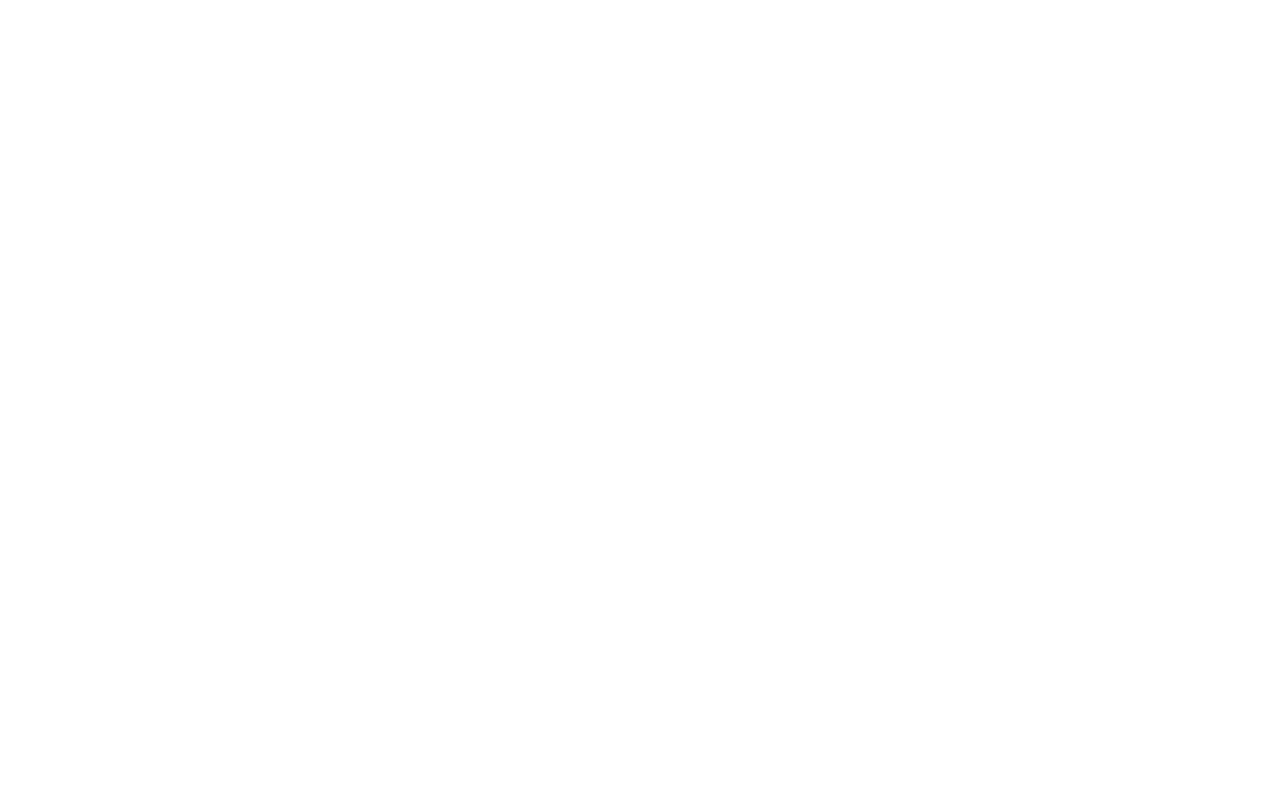
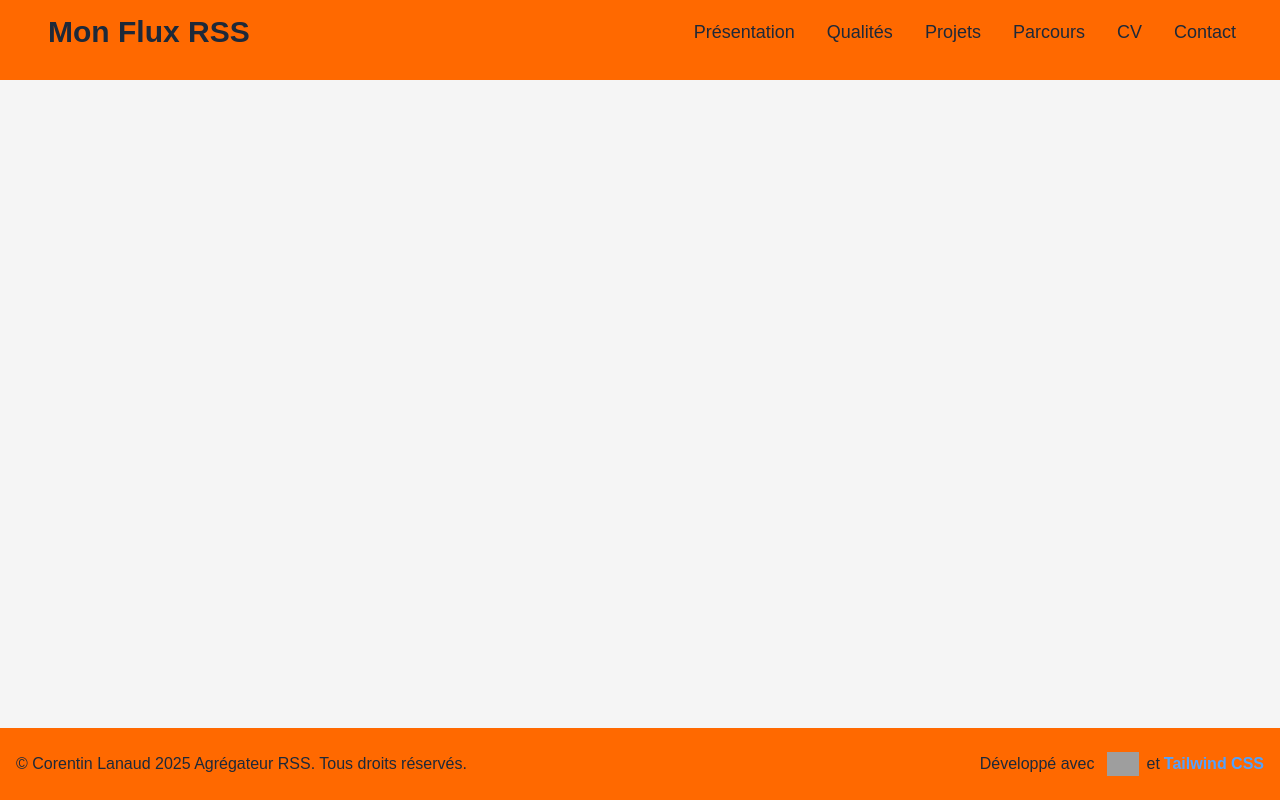
Before and after one commit to Corentin88/MonFluxRSS, a Next.js app in the folder frontend/: page / in a window 1280 px wide. Built offline with nearby package versions, Linux system fonts and the light colour scheme; grey boxes are pictures that could not be loaded.

Commit message:
header/footer (manque config Panel header)

```diff
--- a/frontend/src/app/globals.css
+++ b/frontend/src/app/globals.css
@@ -1,8 +1,8 @@
 @import "tailwindcss";
 
 :root {
-  --background: #ffffff;
-  --foreground: #171717;
+  --background: #F5F5F5;
+  --foreground: #1F2937;
 }
 
 @theme inline {
--- a/frontend/src/app/layout.js
+++ b/frontend/src/app/layout.js
@@ -1,18 +1,21 @@
 import "./globals.css";
 import Header from "../components/header";
-
+import Footer from "../components/footer";
 
 export const metadata = {
-  title: "Create Next App",
+  title: "Mon Flux RSS",
   description: "Generated by create next app",
 };
 
 export default function RootLayout({ children }) {
   return (
-    <html lang="en">
-      <body>
+    <html lang="fr">
+      <body className="min-h-screen flex flex-col">
         <Header />
-        {children}
+        <main className="flex-grow">
+          {children}
+        </main>
+        <Footer className="mt-auto" />
       </body>
     </html>
   );
--- /dev/null
+++ b/frontend/src/components/footer.js
@@ -0,0 +1,43 @@
+/**
+ * Composant Footer
+ * Affiche le pied de page du site avec le copyright et le crédit de développement
+ * @returns {JSX.Element} Le rendu du composant Footer
+ */
+import Image from 'next/image';
+
+export default function Footer({ className = '' }) {
+  return (
+    // Balise footer sémantique HTML5 avec classes dynamiques
+    <footer className={`w-full ${className}`}>
+      {/* Conteneur principal du footer avec fond gris foncé et texte blanc */}
+      <div className="bg-orange-500 py-6 text-gray-800 w-full">
+        {/* Conteneur avec largeur maximale et padding horizontal */}
+        <div className="container mx-auto px-4">
+          {/* Contenu du footer centré */}
+          <div className="flex flex-col items-center justify-between md:flex-row">
+            {/* Bloc de copyright */}
+            <div className="mb-4 md:mb-0">
+              &copy; Corentin Lanaud {new Date().getFullYear()} Agrégateur RSS. Tous droits réservés.
+            </div>
+
+            {/* Bloc du crédit de développement */}
+            <div className="flex items-center">
+              <span className="mr-2">Développé avec</span>
+              <div className="flex items-center">
+                <Image
+                  src="/next.svg"
+                  alt="Next.js"
+                  width={60}
+                  height={24}
+                  className="h-6 w-auto mx-1"
+                />
+                <span className="mx-1">et</span>
+                <span className="text-blue-400 font-semibold">Tailwind CSS</span>
+              </div>
+            </div>
+          </div>
+        </div>
+      </div>
+    </footer>
+  );
+}
--- a/frontend/src/components/header.js
+++ b/frontend/src/components/header.js
@@ -61,8 +61,8 @@
         as="nav"
         className={`fixed top-0 left-0 right-0 z-50 transition-all duration-1000 ease-in-out h-20  ${
           isScrolled
-            ? "bg-white shadow-md md:flex md:items-center"
-            : "bg-gray-800 md:bg-transparent "
+            ? "bg-gray-800 shadow-md md:flex md:items-center"
+            : "bg-orange-500 md:bg-orange-500 "
         }`}
       >
         {({ open, close }) => (
@@ -85,7 +85,7 @@
                       ${
                         isScrolled
                           ? "text-blue-900 hover:bg-blue-900 hover:text-white focus:ring-blue-900"
-                          : "text-white hover:bg-blue-900 focus:ring-white"
+                          : "text-gray-800 hover:text-white hover:bg-gray-500 focus:ring-gray-900"
                       }
                     `}
                   >
@@ -110,7 +110,7 @@
                   <div className="flex-1 md:flex-none text-center md:text-left">
                     <div
                       className={`text-2xl md:text-3xl font-bold md:ml-4 ${
-                        isScrolled ? "text-blue-900" : "text-white"
+                        isScrolled ? "text-blue-900" : "text-gray-800"
                       }`}
                       style={{ fontFamily: "var(--font-jetbrains)" }}
                     >
@@ -131,8 +131,8 @@
                             item.current
                               ? "bg-gray-900 text-white border-2"
                               : isScrolled
-                                ? "text-blue-900 hover:bg-blue-900 hover:text-white"
-                                : "text-white hover:bg-gray-900 hover:text-white"
+                                ? "text-blue-900 hover:bg-blue-900 hover:text-black"
+                                : "text-gray-800 hover:bg-gray-500 hover:text-white"
                           )}
                         >
                           {item.name}
@@ -156,7 +156,7 @@
             {/* Panneau du menu mobile (visible uniquement sur petits écrans) */}
             <DisclosurePanel
               className={`md:hidden absolute w-full left-0 top-16 right-0 z-20 transition-all duration-1000 ease-out ${
-                isScrolled ? "bg-white" : "bg-gray-800"
+                isScrolled ? "bg-white" : "bg-orange-500"
               }`}
             >
               <div className="space-y-1 px-2 pt-2 pb-3 flex flex-col">
@@ -172,7 +172,7 @@
                         ? "bg-gray-900 text-white border-2"
                         : isScrolled
                           ? "text-blue-900 hover:bg-blue-900 hover:text-white"
-                          : "text-white hover:bg-gray-900 hover:text-white"
+                          : "text-gray-800 hover:bg-gray-500 hover:text-white"
                     )}
                   >
                     {item.name}
```
